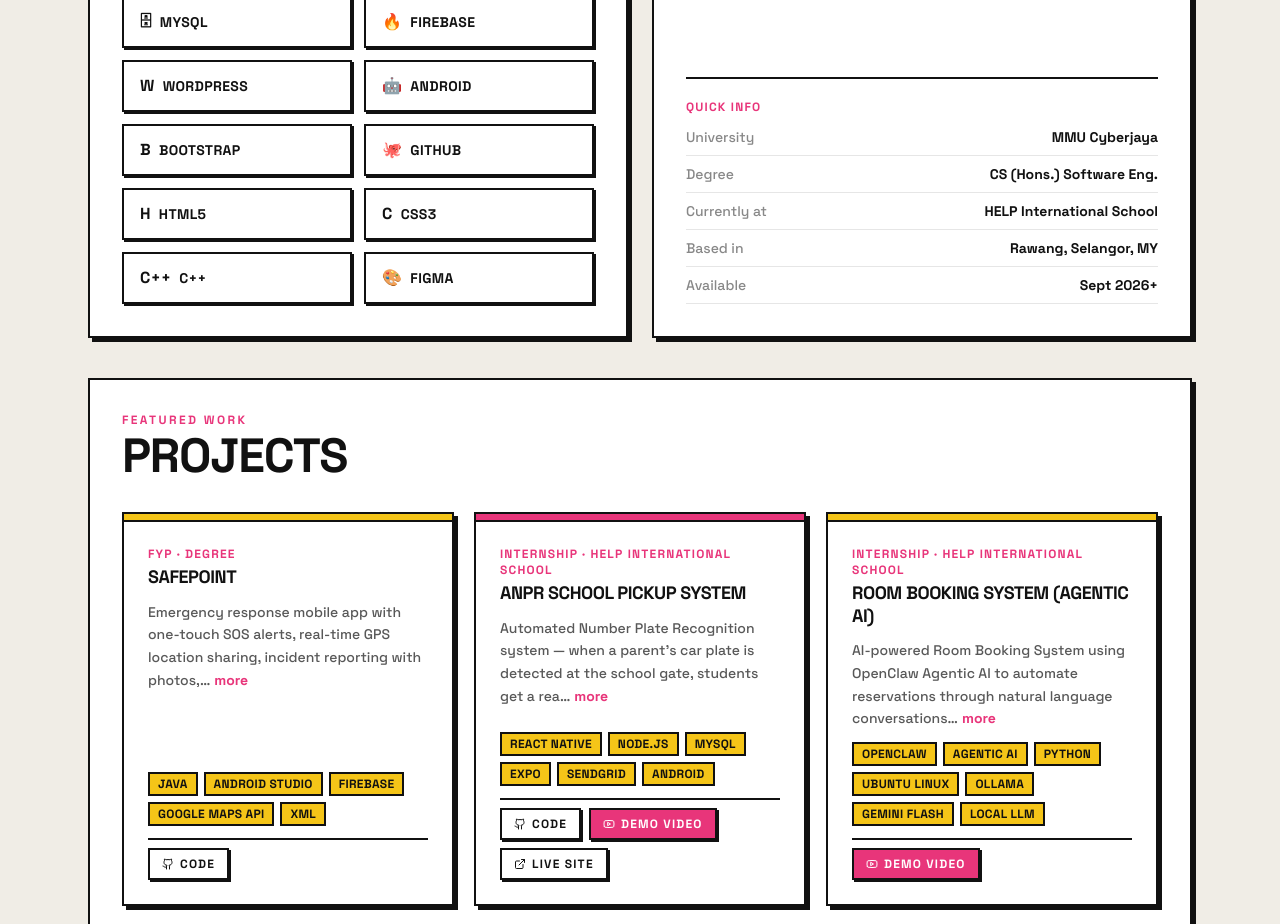
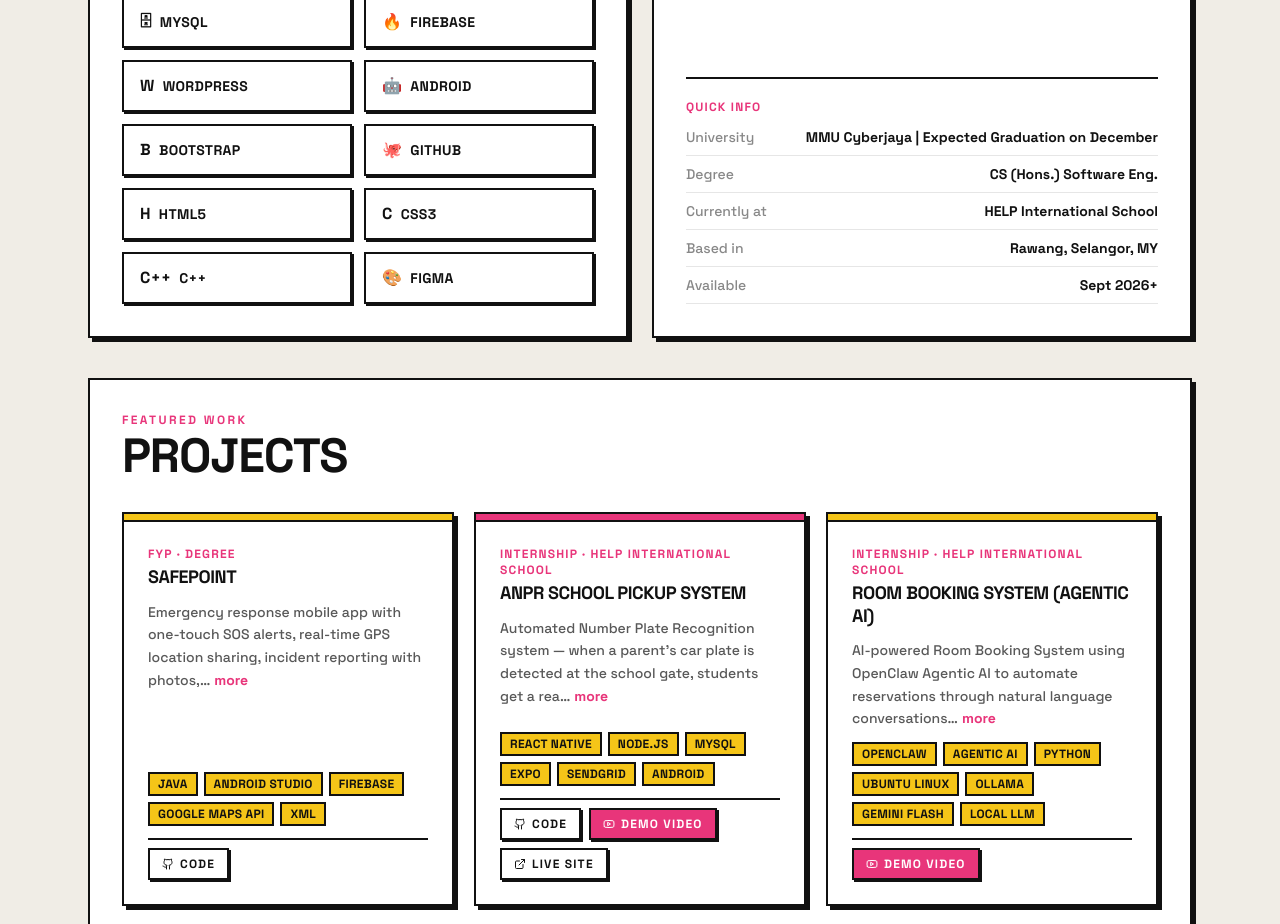
Before and after one commit to intanhbrh/portfolio, a React (Create React App) app: page / in a window 1280 px wide. Shown: the part 1024-1948 px from the top of the page. Built offline with nearby package versions, Linux system fonts and the light colour scheme.

Commit message:
Update SkillsAbout.jsx

```diff
--- a/src/components/SkillsAbout.jsx
+++ b/src/components/SkillsAbout.jsx
@@ -7,7 +7,7 @@ const skills = [
   {name:"HTML5",icon:"H"},{name:"CSS3",icon:"C"},{name:"C++",icon:"C++"},{name:"Figma",icon:"🎨"},
 ];
 const quickInfo = [
-  {label:"University",value:"MMU Cyberjaya"},
+  {label:"University",value:"MMU Cyberjaya | Expected Graduation on December"},
   {label:"Degree",value:"CS (Hons.) Software Eng."},
   {label:"Currently at",value:"HELP International School"},
   {label:"Based in",value:"Rawang, Selangor, MY"},
```
